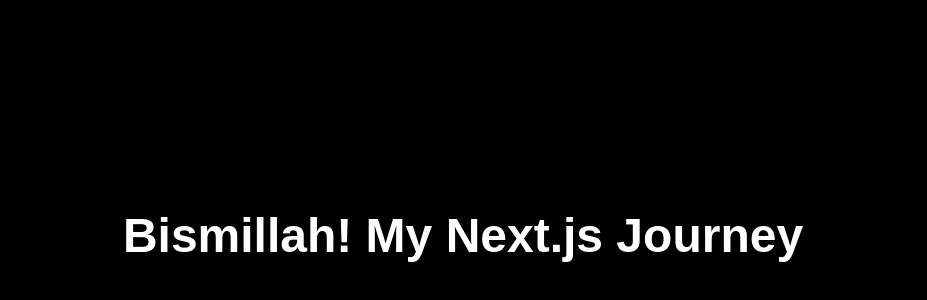
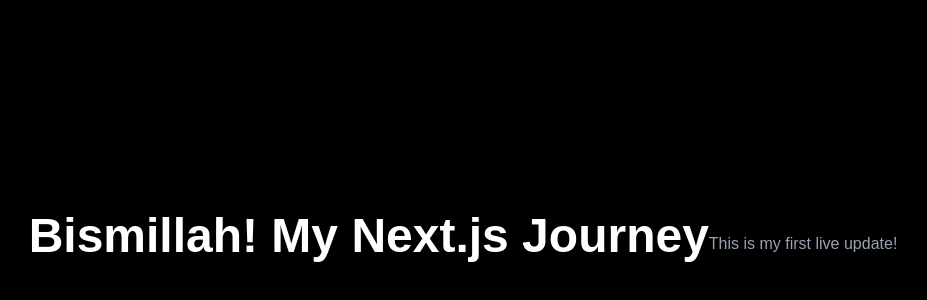
Before and after one commit to alishansadaqatali-cmd/my-nextjs-portfolio, a Next.js app: page / in a window 1280 px wide. Shown: the part 164-464 px from the top of the page, without its empty margins (177-1104 px from the left). Built offline with nearby package versions, Linux system fonts and the light colour scheme.

Commit message:
Added a new line

```diff
--- a/app/page.js
+++ b/app/page.js
@@ -4,6 +4,7 @@
       <h1 className="text-5xl font-bold">
         Bismillah! My Next.js Journey
       </h1>
+      <p className="mt-4 text-gray-400">This is my first live update!</p>
     </main>
   );
 }
```
